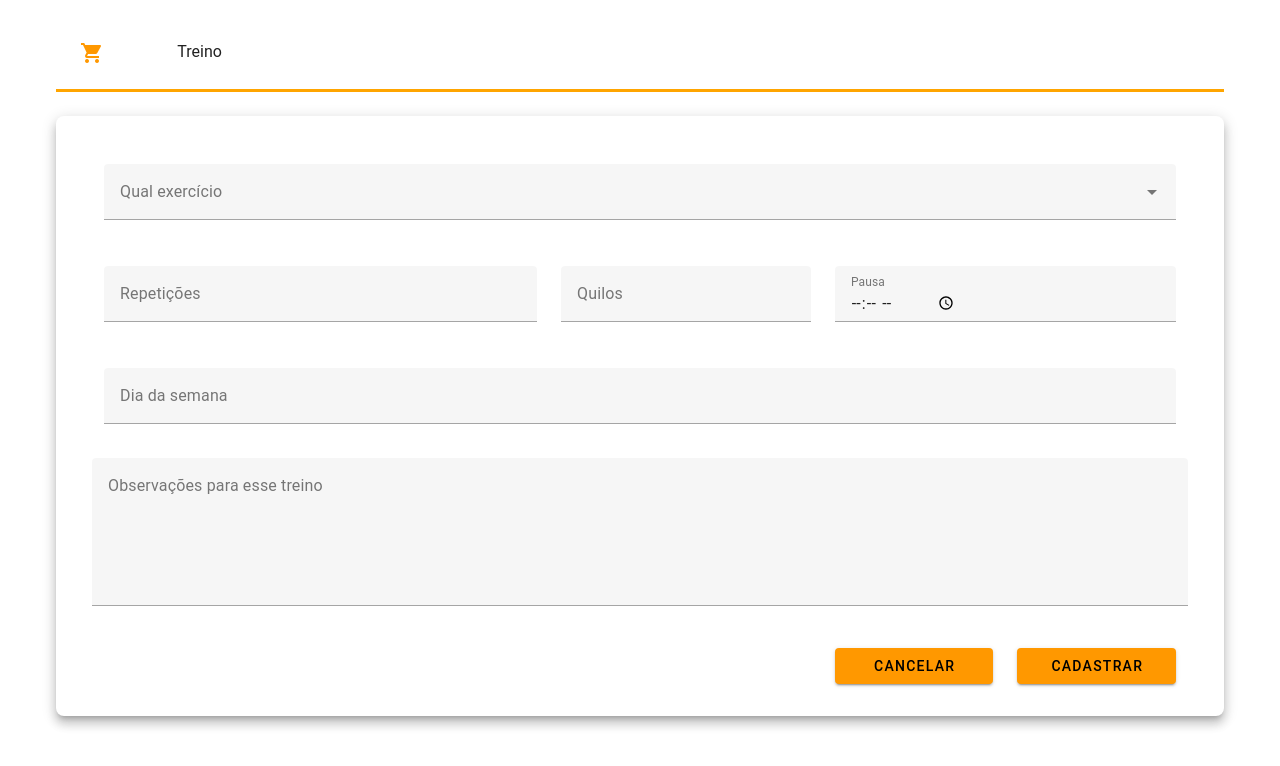
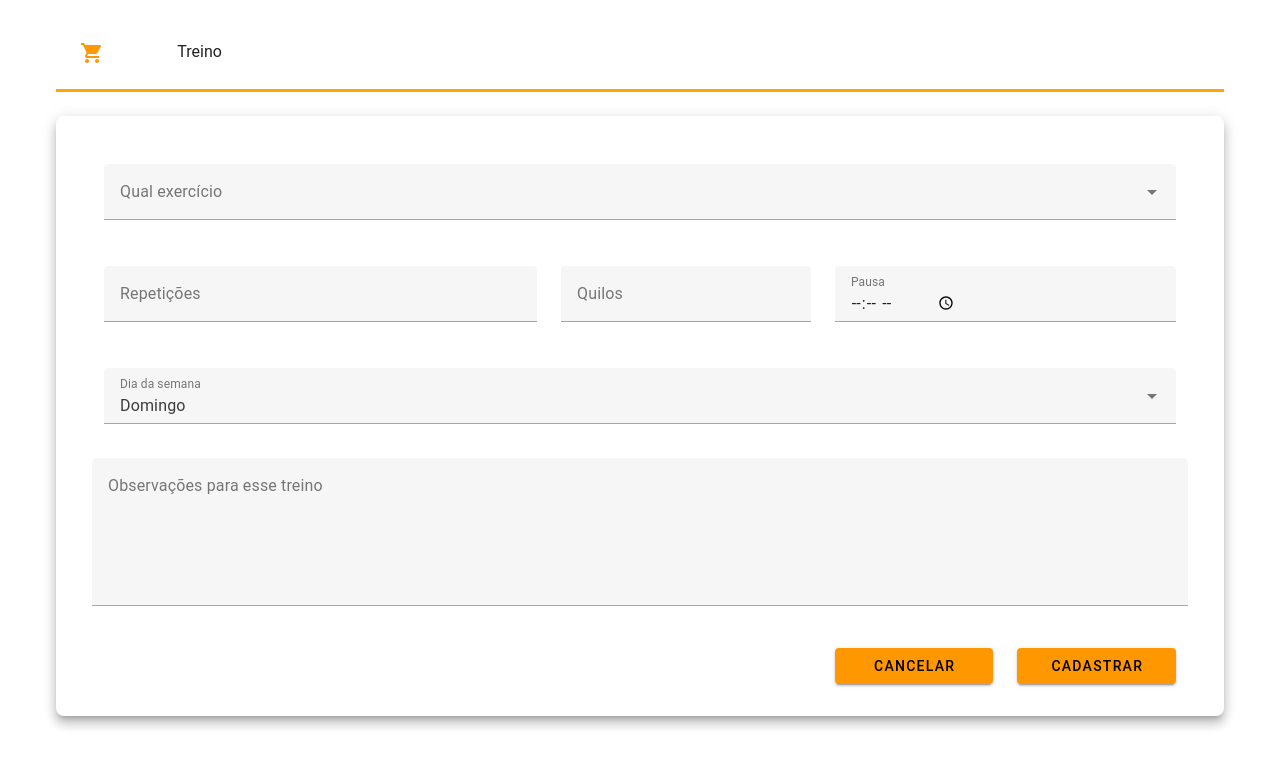
Before and after one commit to ElianaMT/ProjetoM1-sem13, a Vue app in the folder proyecto-m1/: page /cadastro-treino in a window 1280 px wide. Shown: the top 766 px of the page. Built offline with nearby package versions, Linux system fonts and the light colour scheme.

Commit message:
feat:"select para dia da semana"

```diff
--- a/proyecto-m1/src/views/CadastroTreino/CadastroTreino.vue
+++ b/proyecto-m1/src/views/CadastroTreino/CadastroTreino.vue
@@ -60,7 +60,11 @@
 
               <v-row>
                   <v-col cols="12" md="12">
-                      <v-text-field type="text" label="Dia da semana"></v-text-field>
+                      <v-select type="text" label="Dia da semana"
+                      v-model="model"
+                      :items="items"
+
+                      ></v-select>
                   </v-col>
 
               </v-row>
@@ -104,7 +108,8 @@ export default {
         observations:"",
         day:""
       },
-
+      items: ["Segunda-feira", "Terça-feira","Quarta-feira","Quinta-feira","Sexta-feira", "Sábado" ,"Domingo"],
+      model: "Domingo"
     }
   },
 }
```
